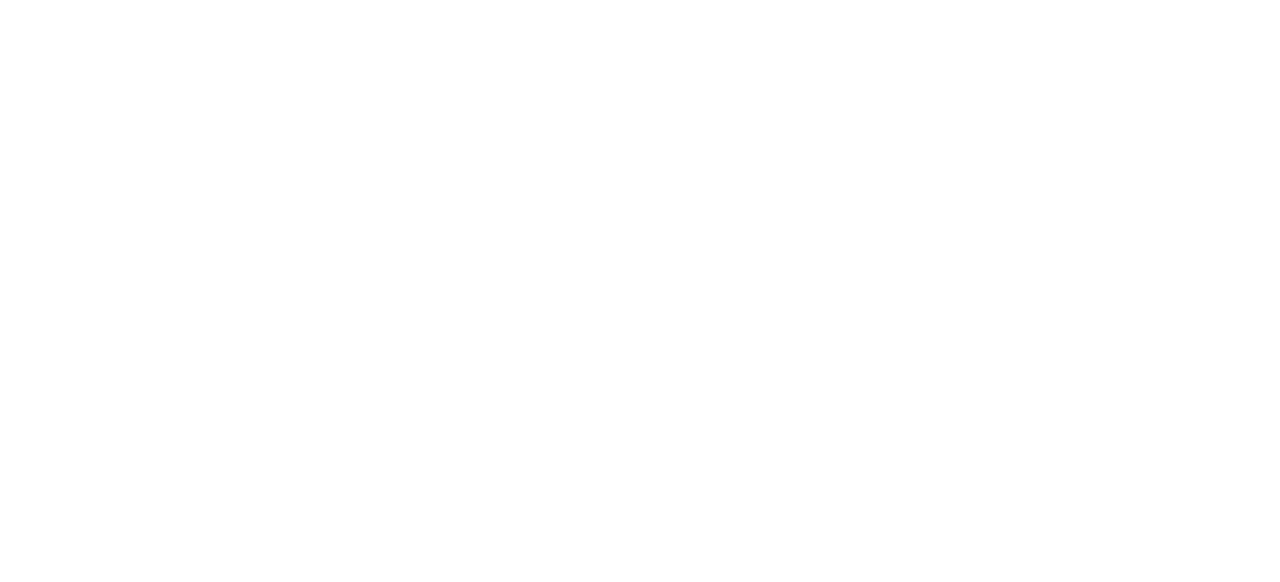
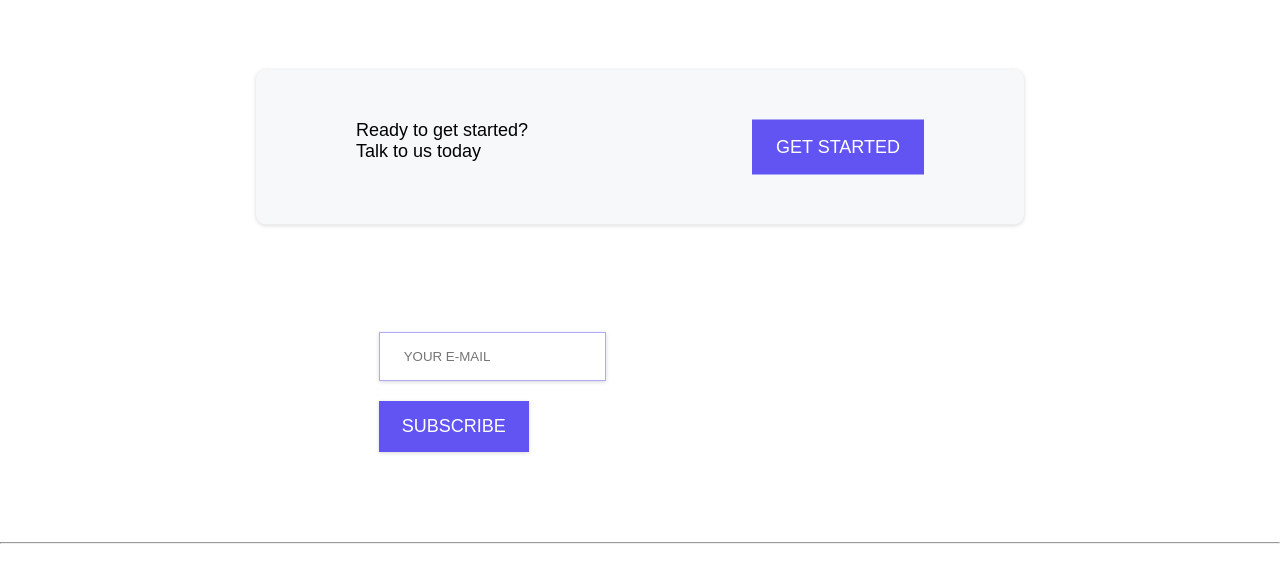
Before and after one commit to thekushmevada/diyafurnitures, a React (Create React App) app: page / in a window 1280 px wide. Shown: the part 1621-2203 px from the top of the page. Before the commit the page ends 1613 px from the top, so only its background shows below. Built offline with nearby package versions, Linux system fonts and the light colour scheme.

Commit message:
Footer Added

```diff
--- a/src/App.js
+++ b/src/App.js
@@ -10,6 +10,7 @@
 import Header from "./components/Header";
 import { GlobalStyle } from "./GlobalStyle";
 import { ThemeProvider } from "styled-components";
+import Footer from "./components/Footer";
 
 const App = () => {
   const theme = {
@@ -50,6 +51,7 @@
           <Route path="/cart" element={<Cart />} />
           <Route path="*" element={<Error />} />
         </Routes>
+        <Footer/>
       </Router>
     </ThemeProvider>
   );
--- /dev/null
+++ b/src/components/Footer.js
@@ -0,0 +1,153 @@
+import React from "react";
+import styled from "styled-components";
+import { NavLink } from "react-router-dom";
+import { Button } from "../styles/Button";
+import { FaDiscord, FaInstagram, FaYoutube } from "react-icons/fa";
+
+const Footer = () => {
+  return (
+    <>
+      <Wrapper>
+        <section className="contact-short">
+          <div className="grid grid-two-column">
+            <div>
+              <h3>Ready to get started?</h3>
+              <h3>Talk to us today</h3>
+            </div>
+
+            <div>
+              <Button className="btn hireme-btn">
+                <NavLink to="/"> Get Started </NavLink>
+              </Button>
+            </div>
+          </div>
+        </section>
+        {/* footer section */}
+
+        <footer>
+          <div className="container grid grid-four-column">
+            <div className="footer-about">
+              <h3>Thapa Technical</h3>
+              <p>Lorem ipsum dolor, sit amet consectetur adipisicing elit. </p>
+            </div>
+            <div className="footer-subscribe">
+              <h3>Subscribe to get important updates</h3>
+              <form action="#">
+                <input type="email" name="email" placeholder="YOUR E-MAIL" />
+
+                <input type="submit" value="subscribe" />
+              </form>
+            </div>
+            <div className="footer-social">
+              <h3>Follow Us</h3>
+              <div className="footer-social--icons">
+                <div>
+                  <FaDiscord className="icons" />
+                </div>
+                <div>
+                  <FaInstagram className="icons" />
+                </div>
+                <div>
+                  <a
+                    href="https://www.youtube.com/channel/UCwfaAHy4zQUb2APNOGXUCCA"
+                    target="_blank">
+                    <FaYoutube className="icons" />
+                  </a>
+                </div>
+              </div>
+            </div>
+            <div className="footer-contact">
+              <h3>Call Us</h3>
+              <h3>+91 12345678978</h3>
+            </div>
+          </div>
+
+          <div className="footer-bottom--section">
+            <hr />
+            <div className="container grid grid-two-column ">
+              <p>
+                @{new Date().getFullYear()} ThapaTechnical. All Rights Reserved
+              </p>
+              <div>
+                <p>PRIVACY POLICY</p>
+                <p>TERMS & CONDITIONS</p>
+              </div>
+            </div>
+          </div>
+        </footer>
+      </Wrapper>
+    </>
+  );
+};
+
+const Wrapper = styled.section`
+  .iSIFGq {
+    margin: 0;
+  }
+  .contact-short {
+    max-width: 60vw;
+    margin: auto;
+    padding: 5rem 10rem;
+    background-color: ${({ theme }) => theme.colors.bg};
+    border-radius: 1rem;
+    box-shadow: ${({ theme }) => theme.colors.shadowSupport};
+    transform: translateY(50%);
+    .grid div:last-child {
+      justify-self: end;
+      align-self: center;
+    }
+  }
+  footer {
+    padding: 14rem 0 9rem 0;
+    background-color: ${({ theme }) => theme.colors.footer_bg};
+    h3 {
+      color: ${({ theme }) => theme.colors.hr};
+      margin-bottom: 2.4rem;
+    }
+    p {
+      color: ${({ theme }) => theme.colors.white};
+    }
+    .footer-social--icons {
+      display: flex;
+      gap: 2rem;
+      div {
+        padding: 1rem;
+        border-radius: 50%;
+        border: 2px solid ${({ theme }) => theme.colors.white};
+        .icons {
+          color: ${({ theme }) => theme.colors.white};
+          font-size: 2.4rem;
+          position: relative;
+          cursor: pointer;
+        }
+      }
+    }
+  }
+  .footer-bottom--section {
+    padding-top: 9rem;
+    hr {
+      margin-bottom: 2rem;
+      color: ${({ theme }) => theme.colors.hr};
+      height: 0.1px;
+    }
+  }
+  @media (max-width: ${({ theme }) => theme.media.mobile}) {
+    .contact-short {
+      max-width: 80vw;
+      margin: 4.8rem auto;
+      transform: translateY(0%);
+      text-align: center;
+      .grid div:last-child {
+        justify-self: center;
+      }
+    }
+    footer {
+      padding: 9rem 0 9rem 0;
+    }
+    .footer-bottom--section {
+      padding-top: 4.8rem;
+    }
+  }
+`;
+
+export default Footer;
```
